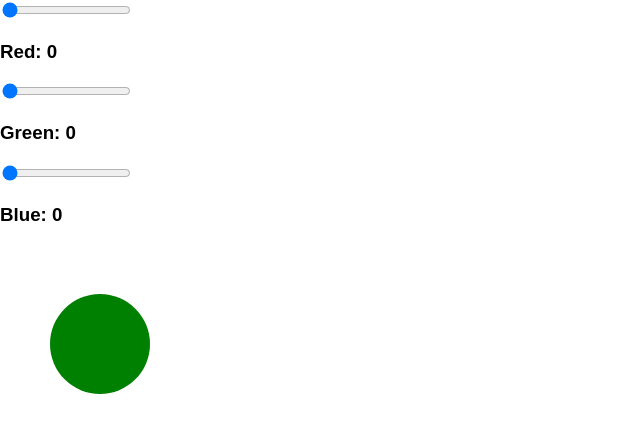
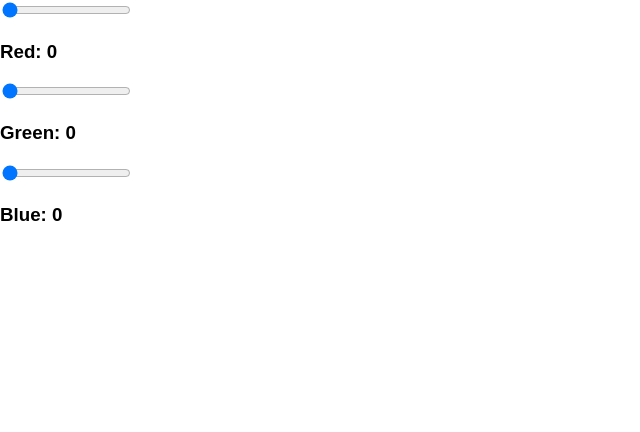
Before and after one commit to leonardo-vargas-de-paula/react-rgb, a React (Create React App) app: page / in a window 1280 px wide. Shown: the top 432 px of the page, without its empty margins (0-640 px from the left). Built offline with nearby package versions, Linux system fonts and the light colour scheme.

Commit message:
fix: remove circulo svg

```diff
--- a/src/App.js
+++ b/src/App.js
@@ -17,11 +17,6 @@ function App() {
     setBlue(parseInt(target.value));
   }
 
-  const SVGShape = () => (
-    <svg width="200" height="200" viewBox="0 0 200 200">
-      <circle cx="100" cy="100" r="50" fill="green" />
-    </svg>
-  );
 
   return (
     <>
@@ -34,9 +29,6 @@ function App() {
       <input type="range" min="0" max="255" value={blue} onChange={changeToBlue} />
       <h3>Blue: {blue}</h3>
 
-      <div>
-        <SVGShape />
-      </div>
     </>
 
   );
```
